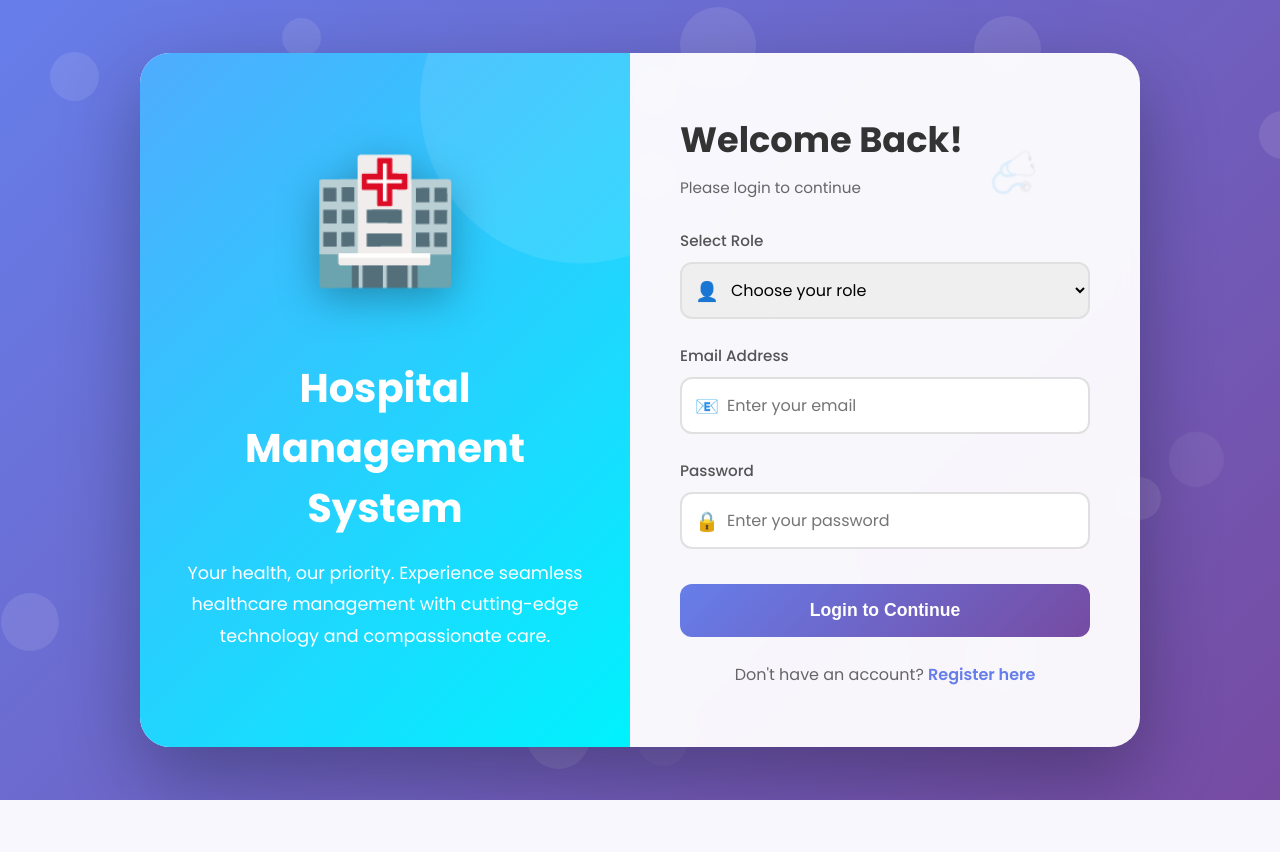
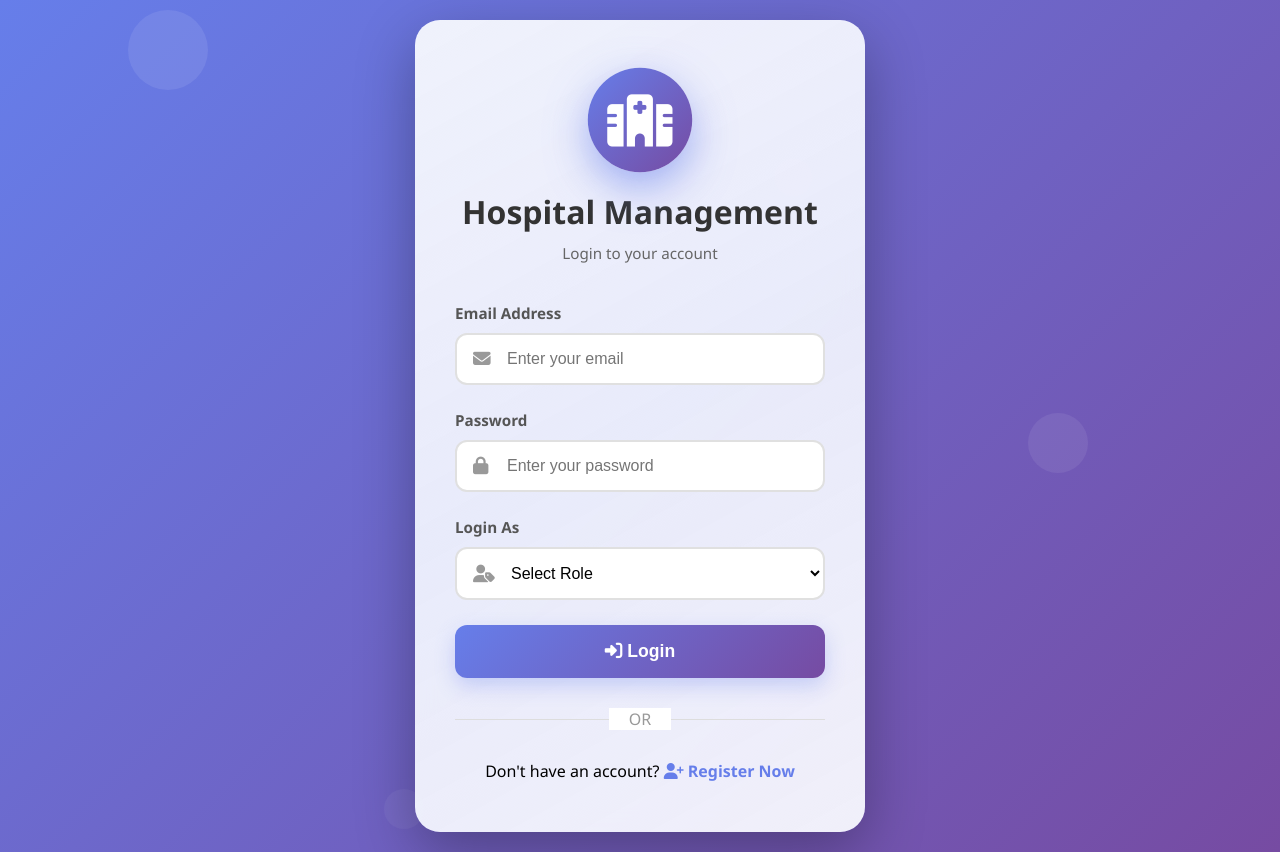
Before and after one commit to AdrishK03/HospitaLink, a Flask app: page /login in a window 1280 px wide. Before the commit the page ends 800 px from the top, so only its background shows below. Run offline with Flask 3, Linux system fonts and the light colour scheme; some libraries are stand-ins or nearby versions.

Commit message:
Update login.html

```diff
--- a/HMS/templates/login.html
+++ b/HMS/templates/login.html
@@ -3,8 +3,8 @@
 <head>
     <meta charset="UTF-8">
     <meta name="viewport" content="width=device-width, initial-scale=1.0">
-    <title>Hospital Management System - Login</title>
-    <link href="https://fonts.googleapis.com/css2?family=Poppins:wght@300;400;500;600;700&display=swap" rel="stylesheet">
+    <title>Login - Hospital Management System</title>
+    <link rel="stylesheet" href="https://cdnjs.cloudflare.com/ajax/libs/font-awesome/6.4.0/css/all.min.css">
     <style>
         * {
             margin: 0;
@@ -13,25 +13,18 @@
         }
 
         body {
-            font-family: 'Poppins', sans-serif;
+            font-family: 'Segoe UI', Tahoma, Geneva, Verdana, sans-serif;
+            min-height: 100vh;
             background: linear-gradient(135deg, #667eea 0%, #764ba2 100%);
-            min-height: 100vh;
             display: flex;
+            align-items: center;
             justify-content: center;
-            align-items: center;
             padding: 20px;
+            position: relative;
             overflow: hidden;
-            position: relative;
         }
 
         /* Animated Background Particles */
-        .particles {
-            position: absolute;
-            width: 100%;
-            height: 100%;
-            overflow: hidden;
-        }
-
         .particle {
             position: absolute;
             background: rgba(255, 255, 255, 0.1);
@@ -40,25 +33,25 @@
         }
 
         @keyframes float {
-            0%, 100% { transform: translateY(0) rotate(0deg); opacity: 0.3; }
-            50% { transform: translateY(-100px) rotate(180deg); opacity: 0.6; }
+            0%, 100% { transform: translateY(0) rotate(0deg); opacity: 0; }
+            50% { opacity: 1; }
         }
 
+        .particle:nth-child(1) { width: 80px; height: 80px; left: 10%; animation-delay: 0s; }
+        .particle:nth-child(2) { width: 60px; height: 60px; right: 15%; animation-delay: 2s; }
+        .particle:nth-child(3) { width: 40px; height: 40px; left: 30%; animation-delay: 4s; }
+        .particle:nth-child(4) { width: 100px; height: 100px; right: 30%; animation-delay: 6s; }
+        .particle:nth-child(5) { width: 50px; height: 50px; left: 60%; animation-delay: 8s; }
+
         .login-container {
-            background: rgba(255, 255, 255, 0.95);
-            backdrop-filter: blur(10px);
-            border-radius: 30px;
-            box-shadow: 0 30px 80px rgba(0, 0, 0, 0.3);
-            overflow: hidden;
             width: 100%;
-            max-width: 1000px;
-            display: flex;
+            max-width: 450px;
             position: relative;
             z-index: 10;
-            animation: slideIn 0.8s ease-out;
+            animation: slideUp 0.8s ease-out;
         }
 
-        @keyframes slideIn {
+        @keyframes slideUp {
             from {
                 opacity: 0;
                 transform: translateY(50px);
@@ -69,67 +62,90 @@
             }
         }
 
-        .login-left {
-            flex: 1;
-            background: linear-gradient(135deg, #4facfe 0%, #00f2fe 100%);
-            padding: 60px 40px;
-            color: white;
-            display: flex;
-            flex-direction: column;
-            justify-content: center;
-            align-items: center;
+        .login-card {
+            background: rgba(255, 255, 255, 0.95);
+            backdrop-filter: blur(10px);
+            border-radius: 25px;
+            padding: 50px 40px;
+            box-shadow: 0 20px 60px rgba(0, 0, 0, 0.3);
             position: relative;
             overflow: hidden;
         }
 
-        .login-left::before {
+        .login-card::before {
             content: '';
             position: absolute;
-            width: 300px;
-            height: 300px;
-            background: rgba(255, 255, 255, 0.1);
+            top: -50%;
+            left: -50%;
+            width: 200%;
+            height: 200%;
+            background: linear-gradient(45deg, transparent, rgba(102, 126, 234, 0.1), transparent);
+            animation: shine 3s infinite;
+        }
+
+        @keyframes shine {
+            0% { transform: rotate(0deg); }
+            100% { transform: rotate(360deg); }
+        }
+
+        .logo-section {
+            text-align: center;
+            margin-bottom: 40px;
+            position: relative;
+            z-index: 1;
+        }
+
+        .logo-icon {
+            width: 100px;
+            height: 100px;
+            background: linear-gradient(135deg, #667eea 0%, #764ba2 100%);
             border-radius: 50%;
-            top: -100px;
-            right: -100px;
-            animation: pulse 3s infinite;
+            display: flex;
+            align-items: center;
+            justify-content: center;
+            margin: 0 auto 20px;
+            box-shadow: 0 10px 30px rgba(102, 126, 234, 0.4);
+            animation: pulse 2s infinite;
         }
 
         @keyframes pulse {
-            0%, 100% { transform: scale(1); }
-            50% { transform: scale(1.1); }
+            0%, 100% { transform: scale(1); box-shadow: 0 10px 30px rgba(102, 126, 234, 0.4); }
+            50% { transform: scale(1.05); box-shadow: 0 15px 40px rgba(102, 126, 234, 0.6); }
         }
 
-        .hospital-icon {
-            font-size: 120px;
-            margin-bottom: 30px;
-            animation: bounce 2s infinite;
-            filter: drop-shadow(0 10px 20px rgba(0, 0, 0, 0.3));
+        .logo-icon i {
+            font-size: 50px;
+            color: white;
         }
 
-        @keyframes bounce {
-            0%, 100% { transform: translateY(0); }
-            50% { transform: translateY(-20px); }
+        .logo-section h1 {
+            font-size: 2em;
+            color: #333;
+            margin-bottom: 10px;
+            font-weight: 700;
         }
 
-        .login-left h1 {
-            font-size: 2.5em;
-            margin-bottom: 20px;
-            text-align: center;
-            animation: fadeInUp 1s ease-out 0.3s both;
+        .logo-section p {
+            color: #666;
+            font-size: 0.95em;
         }
 
-        .login-left p {
-            font-size: 1.1em;
-            line-height: 1.8;
-            opacity: 0.95;
-            text-align: center;
-            animation: fadeInUp 1s ease-out 0.5s both;
+        .alert {
+            padding: 15px 20px;
+            border-radius: 12px;
+            margin-bottom: 25px;
+            animation: slideDown 0.5s ease-out;
+            position: relative;
+            z-index: 1;
+            display: flex;
+            align-items: center;
+            gap: 10px;
         }
 
-        @keyframes fadeInUp {
+        @keyframes slideDown {
             from {
                 opacity: 0;
-                transform: translateY(30px);
+                transform: translateY(-20px);
             }
             to {
                 opacity: 1;
@@ -137,47 +153,24 @@
             }
         }
 
-        .login-right {
-            flex: 1;
-            padding: 60px 50px;
-            animation: fadeInRight 1s ease-out 0.4s both;
-        }
-
-        @keyframes fadeInRight {
-            from {
-                opacity: 0;
-                transform: translateX(30px);
-            }
-            to {
-                opacity: 1;
-                transform: translateX(0);
-            }
-        }
-
-        .login-right h2 {
-            color: #333;
-            margin-bottom: 10px;
-            font-size: 2.2em;
-            font-weight: 700;
-        }
-
-        .login-subtitle {
-            color: #666;
-            margin-bottom: 30px;
-            font-size: 0.95em;
-        }
+        .alert-success { background-color: #d4edda; color: #155724; border-left: 4px solid #28a745; }
+        .alert-danger { background-color: #f8d7da; color: #721c24; border-left: 4px solid #dc3545; }
+        .alert-warning { background-color: #fff3cd; color: #856404; border-left: 4px solid #ffc107; }
+        .alert-info { background-color: #d1ecf1; color: #0c5460; border-left: 4px solid #17a2b8; }
 
         .form-group {
             margin-bottom: 25px;
             position: relative;
+            z-index: 1;
         }
 
         .form-group label {
             display: block;
             margin-bottom: 10px;
             color: #555;
-            font-weight: 500;
+            font-weight: 600;
             font-size: 0.95em;
+            transition: color 0.3s;
         }
 
         .input-wrapper {
@@ -186,36 +179,41 @@
 
         .input-icon {
             position: absolute;
-            left: 15px;
+            left: 18px;
             top: 50%;
             transform: translateY(-50%);
-            font-size: 1.2em;
             color: #999;
             transition: color 0.3s;
+            font-size: 1.1em;
         }
 
         .form-group input,
         .form-group select {
             width: 100%;
-            padding: 14px 15px 14px 45px;
+            padding: 15px 15px 15px 50px;
             border: 2px solid #e0e0e0;
             border-radius: 12px;
             font-size: 1em;
             transition: all 0.3s;
-            font-family: 'Poppins', sans-serif;
+            background: white;
         }
 
         .form-group input:focus,
         .form-group select:focus {
             outline: none;
-            border-color: #4facfe;
-            box-shadow: 0 0 0 4px rgba(79, 172, 254, 0.1);
+            border-color: #667eea;
+            box-shadow: 0 0 0 4px rgba(102, 126, 234, 0.1);
             transform: translateY(-2px);
         }
 
+        .form-group input:focus ~ label,
+        .form-group select:focus ~ label {
+            color: #667eea;
+        }
+
         .form-group input:focus + .input-icon,
-        .form-group select:focus ~ .input-icon {
-            color: #4facfe;
+        .form-group select:focus + .input-icon {
+            color: #667eea;
         }
 
         .btn-login {
@@ -229,9 +227,10 @@
             font-weight: 600;
             cursor: pointer;
             transition: all 0.3s;
+            box-shadow: 0 8px 20px rgba(102, 126, 234, 0.3);
             position: relative;
             overflow: hidden;
-            margin-top: 10px;
+            z-index: 1;
         }
 
         .btn-login::before {
@@ -241,7 +240,7 @@
             left: -100%;
             width: 100%;
             height: 100%;
-            background: linear-gradient(90deg, transparent, rgba(255,255,255,0.3), transparent);
+            background: linear-gradient(90deg, transparent, rgba(255, 255, 255, 0.3), transparent);
             transition: left 0.5s;
         }
 
@@ -251,180 +250,135 @@
 
         .btn-login:hover {
             transform: translateY(-3px);
-            box-shadow: 0 10px 30px rgba(102, 126, 234, 0.4);
+            box-shadow: 0 12px 30px rgba(102, 126, 234, 0.4);
         }
 
         .btn-login:active {
             transform: translateY(-1px);
         }
 
+        .divider {
+            text-align: center;
+            margin: 30px 0;
+            position: relative;
+            z-index: 1;
+        }
+
+        .divider::before {
+            content: '';
+            position: absolute;
+            left: 0;
+            top: 50%;
+            width: 100%;
+            height: 1px;
+            background: #ddd;
+        }
+
+        .divider span {
+            background: white;
+            padding: 0 20px;
+            color: #999;
+            position: relative;
+            z-index: 1;
+        }
+
         .register-link {
             text-align: center;
-            margin-top: 25px;
-            color: #666;
-            animation: fadeIn 1s ease-out 1s both;
-        }
-
-        @keyframes fadeIn {
-            from { opacity: 0; }
-            to { opacity: 1; }
+            position: relative;
+            z-index: 1;
         }
 
         .register-link a {
             color: #667eea;
             text-decoration: none;
             font-weight: 600;
-            position: relative;
-            transition: color 0.3s;
+            transition: all 0.3s;
+            display: inline-block;
         }
 
-        .register-link a::after {
+        .register-link a:hover {
+            color: #764ba2;
+            transform: translateX(5px);
+        }
+
+        /* Loading Animation */
+        .btn-login.loading {
+            pointer-events: none;
+            opacity: 0.7;
+        }
+
+        .btn-login.loading::after {
             content: '';
             position: absolute;
-            width: 0;
-            height: 2px;
-            bottom: -2px;
-            left: 0;
-            background: #667eea;
-            transition: width 0.3s;
+            width: 20px;
+            height: 20px;
+            border: 3px solid rgba(255, 255, 255, 0.3);
+            border-top-color: white;
+            border-radius: 50%;
+            right: 20px;
+            top: 50%;
+            transform: translateY(-50%);
+            animation: spin 0.6s linear infinite;
         }
 
-        .register-link a:hover::after {
-            width: 100%;
-        }
-
-        .alert {
-            padding: 14px 20px;
-            border-radius: 12px;
-            margin-bottom: 20px;
-            display: flex;
-            align-items: center;
-            gap: 10px;
-            animation: slideDown 0.5s ease-out;
-        }
-
-        @keyframes slideDown {
-            from {
-                opacity: 0;
-                transform: translateY(-20px);
-            }
-            to {
-                opacity: 1;
-                transform: translateY(0);
-            }
-        }
-
-        .alert-danger {
-            background-color: #fee;
-            color: #c33;
-            border: 1px solid #fcc;
-        }
-
-        .alert-warning {
-            background-color: #fffacd;
-            color: #856404;
-            border: 1px solid #ffeaa7;
-        }
-
-        /* Floating Icons */
-        .floating-icons {
-            position: absolute;
-            width: 100%;
-            height: 100%;
-            pointer-events: none;
-        }
-
-        .floating-icon {
-            position: absolute;
-            font-size: 40px;
-            opacity: 0.1;
-            animation: floatIcon 20s infinite ease-in-out;
-        }
-
-        @keyframes floatIcon {
-            0%, 100% {
-                transform: translate(0, 0) rotate(0deg);
-            }
-            25% {
-                transform: translate(50px, -50px) rotate(90deg);
-            }
-            50% {
-                transform: translate(0, -100px) rotate(180deg);
-            }
-            75% {
-                transform: translate(-50px, -50px) rotate(270deg);
-            }
+        @keyframes spin {
+            to { transform: translateY(-50%) rotate(360deg); }
         }
 
         @media (max-width: 768px) {
-            .login-container {
-                flex-direction: column;
-            }
-
-            .login-left {
+            .login-card {
                 padding: 40px 30px;
             }
 
-            .login-right {
-                padding: 40px 30px;
+            .logo-section h1 {
+                font-size: 1.5em;
             }
 
-            .hospital-icon {
-                font-size: 80px;
+            .logo-icon {
+                width: 80px;
+                height: 80px;
             }
 
-            .login-left h1 {
-                font-size: 1.8em;
+            .logo-icon i {
+                font-size: 40px;
             }
         }
     </style>
 </head>
 <body>
-    <!-- Animated Background -->
-    <div class="particles" id="particles"></div>
+    <!-- Animated Background Particles -->
+    <div class="particle"></div>
+    <div class="particle"></div>
+    <div class="particle"></div>
+    <div class="particle"></div>
+    <div class="particle"></div>
 
     <div class="login-container">
-        <!-- Floating Medical Icons -->
-        <div class="floating-icons">
-            <div class="floating-icon" style="top: 10%; left: 10%; animation-delay: 0s;">💊</div>
-            <div class="floating-icon" style="top: 20%; right: 15%; animation-delay: 2s;">🩺</div>
-            <div class="floating-icon" style="bottom: 20%; left: 15%; animation-delay: 4s;">💉</div>
-            <div class="floating-icon" style="bottom: 15%; right: 20%; animation-delay: 6s;">🏥</div>
-        </div>
-
-        <div class="login-left">
-            <div class="hospital-icon">🏥</div>
-            <h1>Hospital Management System</h1>
-            <p>Your health, our priority. Experience seamless healthcare management with cutting-edge technology and compassionate care.</p>
-        </div>
-
-        <div class="login-right">
-            <h2>Welcome Back!</h2>
-            <p class="login-subtitle">Please login to continue</p>
-
-            <div class="alert alert-danger" style="display: none;">
-                <span>⚠️</span>
-                <span>Invalid credentials</span>
+        <div class="login-card">
+            <div class="logo-section">
+                <div class="logo-icon">
+                    <i class="fas fa-hospital"></i>
+                </div>
+                <h1>Hospital Management</h1>
+                <p>Login to your account</p>
             </div>
 
-            <form method="POST" action="/login" onsubmit="return validateLogin()">
-                <div class="form-group">
-                    <label for="role">Select Role</label>
-                    <div class="input-wrapper">
-                        <span class="input-icon">👤</span>
-                        <select id="role" name="role" required>
-                            <option value="">Choose your role</option>
-                            <option value="admin">🔐 Admin</option>
-                            <option value="doctor">👨‍⚕️ Doctor</option>
-                            <option value="patient">🧑‍🦱 Patient</option>
-                        </select>
-                    </div>
-                </div>
+            {% with messages = get_flashed_messages(with_categories=true) %}
+                {% if messages %}
+                    {% for category, message in messages %}
+                        <div class="alert alert-{{ category }}">
+                            <i class="fas fa-{% if category == 'success' %}check-circle{% elif category == 'danger' %}exclamation-circle{% elif category == 'warning' %}exclamation-triangle{% else %}info-circle{% endif %}"></i>
+                            {{ message }}
+                        </div>
+                    {% endfor %}
+                {% endif %}
+            {% endwith %}
 
+            <form method="POST" action="/login" id="loginForm">
                 <div class="form-group">
                     <label for="email">Email Address</label>
                     <div class="input-wrapper">
-                        <span class="input-icon">📧</span>
+                        <i class="fas fa-envelope input-icon"></i>
                         <input type="email" id="email" name="email" placeholder="Enter your email" required>
                     </div>
                 </div>
@@ -432,62 +386,50 @@
                 <div class="form-group">
                     <label for="password">Password</label>
                     <div class="input-wrapper">
-                        <span class="input-icon">🔒</span>
+                        <i class="fas fa-lock input-icon"></i>
                         <input type="password" id="password" name="password" placeholder="Enter your password" required>
                     </div>
                 </div>
 
-                <button type="submit" class="btn-login">Login to Continue</button>
+                <div class="form-group">
+                    <label for="role">Login As</label>
+                    <div class="input-wrapper">
+                        <i class="fas fa-user-tag input-icon"></i>
+                        <select id="role" name="role" required>
+                            <option value="">Select Role</option>
+                            <option value="admin">👨‍💼 Admin</option>
+                            <option value="doctor">👨‍⚕️ Doctor</option>
+                            <option value="patient">🧑‍🦱 Patient</option>
+                        </select>
+                    </div>
+                </div>
+
+                <button type="submit" class="btn-login" id="loginBtn">
+                    <i class="fas fa-sign-in-alt"></i> Login
+                </button>
             </form>
 
+            <div class="divider">
+                <span>OR</span>
+            </div>
+
             <div class="register-link">
-                Don't have an account? <a href="/register">Register here</a>
+                <p>Don't have an account? <a href="/register"><i class="fas fa-user-plus"></i> Register Now</a></p>
             </div>
         </div>
     </div>
 
     <script>
-        // Create animated particles
-        const particlesContainer = document.getElementById('particles');
-        for (let i = 0; i < 20; i++) {
-            const particle = document.createElement('div');
-            particle.className = 'particle';
-            particle.style.width = Math.random() * 60 + 20 + 'px';
-            particle.style.height = particle.style.width;
-            particle.style.left = Math.random() * 100 + '%';
+        document.getElementById('loginForm').addEventListener('submit', function(e) {
+            const btn = document.getElementById('loginBtn');
+            btn.classList.add('loading');
+            btn.innerHTML = '<i class="fas fa-spinner"></i> Logging in...';
+        });
+
+        // Add floating animation to particles
+        document.querySelectorAll('.particle').forEach((particle, index) => {
             particle.style.top = Math.random() * 100 + '%';
-            particle.style.animationDelay = Math.random() * 15 + 's';
-            particle.style.animationDuration = Math.random() * 10 + 10 + 's';
-            particlesContainer.appendChild(particle);
-        }
-
-        function validateLogin() {
-            const email = document.getElementById('email').value;
-            const password = document.getElementById('password').value;
-            const role = document.getElementById('role').value;
-
-            if (!email || !password || !role) {
-                alert('Please fill in all fields');
-                return false;
-            }
-
-            if (!email.includes('@')) {
-                alert('Please enter a valid email address');
-                return false;
-            }
-
-            return true;
-        }
-
-        // Add input animation effects
-        document.querySelectorAll('input, select').forEach(input => {
-            input.addEventListener('focus', function() {
-                this.parentElement.style.transform = 'scale(1.02)';
-            });
-
-            input.addEventListener('blur', function() {
-                this.parentElement.style.transform = 'scale(1)';
-            });
+            particle.style.animationDuration = (10 + Math.random() * 10) + 's';
         });
     </script>
 </body>
```
